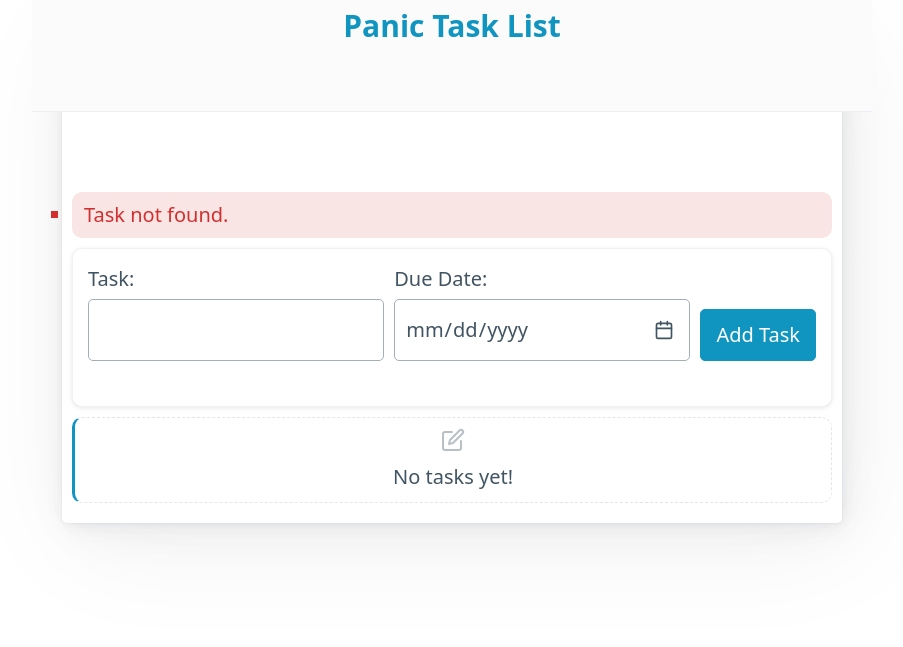
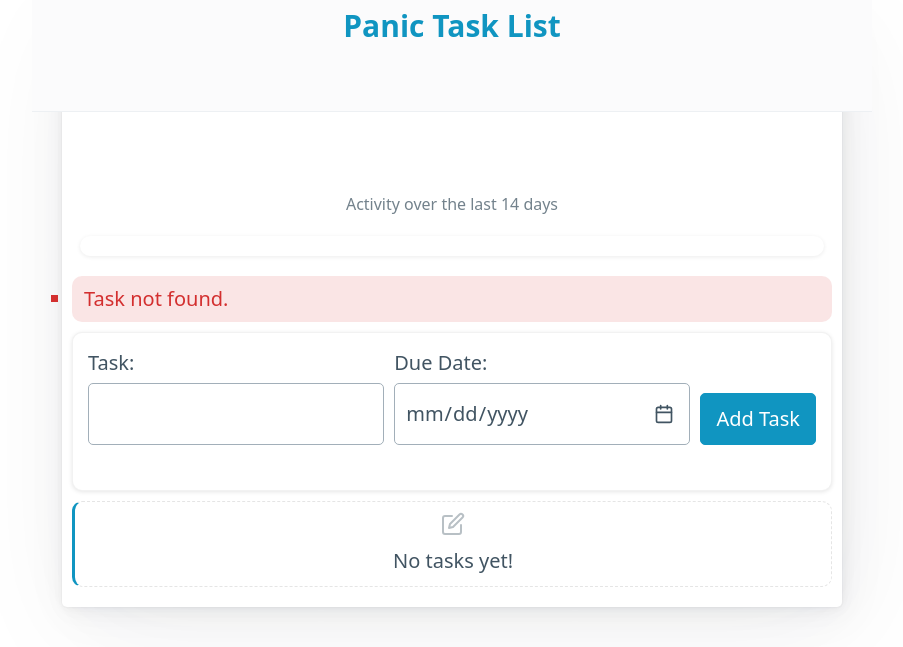
Before and after one commit to rjtavares/Melga, a Flask app: page /task/1 in a window 1280 px wide. Shown: the top 647 px of the page, without its empty margins (188-1091 px from the left). Run offline with Flask 2, Linux system fonts and the light colour scheme; data that the repository does not hold is empty; some libraries are stand-ins or nearby versions.

Commit message:
Add GitHub-style activity graph and track task actions

```diff
--- a/app.py
+++ b/app.py
@@ -1,8 +1,8 @@
 import click
-from flask import Flask, render_template, request, g, make_response, get_flashed_messages, flash
+from flask import Flask, render_template, request, g, make_response, get_flashed_messages, flash, json
 from datetime import date, datetime, timedelta
 import notifications  # Import the entire module instead of specific function
-from db import get_db, get_task
+from db import get_db, get_task, get_activity_data
 from dotenv import load_dotenv
 import os
 
@@ -50,7 +50,28 @@ def index():
             task_dict['is_overdue'] = False
         tasks.append(task_dict)
 
-    return render_template('index.html', tasks=tasks, today=today)
+    # Get activity data for the GitHub-style activity graph
+    activity_data = get_activity_data()
+
+    # Get the last 14 days as a list for display
+    last_14_days = []
+    for i in range(14):
+        day = today - timedelta(days=13-i)
+        day_str = day.strftime('%Y-%m-%d')
+        # Format the date for display
+        day_display = day.strftime('%d/%m')
+        # Create activity info
+        day_info = {
+            'date': day_str,
+            'display': day_display,
+            'actions': activity_data[day_str]['actions'],
+            'completions': activity_data[day_str]['completions'],
+            'weekday': day.strftime('%a')[:1],  # First letter of weekday
+            'is_today': day == today
+        }
+        last_14_days.append(day_info)
+
+    return render_template('index.html', tasks=tasks, today=today, activity_data=last_14_days)
 
 
 # --- HTMX Routes ---
@@ -76,6 +97,38 @@ def get_tasks():
             task_dict['due_date_display'] = "Invalid Date"
             task_dict['is_overdue'] = False
         tasks.append(task_dict)
+
+    # Get activity data for the GitHub-style activity graph
+    activity_data = get_activity_data()
+
+    # Get the last 14 days as a list for display
+    last_14_days = []
+    for i in range(14):
+        day = today - timedelta(days=13-i)
+        day_str = day.strftime('%Y-%m-%d')
+        # Format the date for display
+        day_display = day.strftime('%d/%m')
+        # Create activity info
+        day_info = {
+            'date': day_str,
+            'display': day_display,
+            'actions': activity_data[day_str]['actions'],
+            'completions': activity_data[day_str]['completions'],
+            'weekday': day.strftime('%a')[:1],  # First letter of weekday
+            'is_today': day == today
+        }
+        last_14_days.append(day_info)
+
+    # If this is an HTMX request, only return the updated task list
+    if 'HX-Request' in request.headers:
+        # Return task list and activity graph
+        response = make_response(render_template('_tasks.html', tasks=tasks, today=today))
+        response.headers['HX-Trigger'] = json.dumps({
+            'refreshActivityGraph': {
+                'activity_data': last_14_days
+            }
+        })
+        return response
 
     # Render only the task list part
     return render_template('_tasks.html', tasks=tasks, today=today)
--- a/db.py
+++ b/db.py
@@ -1,6 +1,6 @@
 from flask import g
 import sqlite3
-from datetime import date
+from datetime import date, timedelta
 
 DATABASE = 'tasks.db'
 
@@ -37,3 +37,52 @@ def set_last_notification(task, notification_date=None):
     db = get_db(flask=False)
     db.execute('UPDATE tasks SET last_notification = ? WHERE id = ?', (notification_date or today, task['id']))
     db.commit()
+
+def get_activity_data():
+    """
+    Get activity data for the past 14 days for GitHub-style activity graph
+    Returns a dictionary with:
+    - date strings as keys (YYYY-MM-DD format)
+    - dictionary values containing counts for 'actions' and 'completions'
+    """
+    # Initialize result with the past 14 days
+    today = date.today()
+    result = {}
+
+    # Create entries for each of the last 14 days
+    for i in range(14):
+        day = today - timedelta(days=13-i)  # Start from 13 days ago
+        day_str = day.strftime('%Y-%m-%d')
+        result[day_str] = {"actions": 0, "completions": 0}
+
+    # Get database connection
+    db = get_db(flask=True)
+
+    # Get task actions for the past 14 days
+    start_date = (today - timedelta(days=13)).strftime('%Y-%m-%d')
+    cursor = db.execute(
+        'SELECT action_date, COUNT(*) as count FROM task_actions '
+        'WHERE action_date >= ? GROUP BY action_date',
+        (start_date,)
+    )
+
+    for row in cursor.fetchall():
+        action_date = row['action_date']
+        # Only include dates within our 14-day window
+        if action_date in result:
+            result[action_date]["actions"] = row['count']
+
+    # Get completed tasks for the past 14 days
+    cursor = db.execute(
+        'SELECT completion_date, COUNT(*) as count FROM tasks '
+        'WHERE completion_date >= ? AND completion_date IS NOT NULL GROUP BY completion_date',
+        (start_date,)
+    )
+
+    for row in cursor.fetchall():
+        completion_date = row['completion_date']
+        # Only include dates within our 14-day window
+        if completion_date in result:
+            result[completion_date]["completions"] = row['count']
+
+    return result
--- a/templates/index.html
+++ b/templates/index.html
@@ -398,6 +398,81 @@
             gap: 0.5rem;
             margin-top: 1rem;
         }
+
+        /* Activity graph styles */
+        .activity-graph {
+            display: flex;
+            justify-content: center;
+            align-items: flex-end;
+            gap: 2px;
+            margin: 1rem auto;
+            padding: 0.5rem;
+            background-color: var(--card-background-color);
+            border-radius: 0.5rem;
+            box-shadow: 0 1px 4px rgba(0,0,0,0.08);
+            max-width: 98%;
+        }
+
+        .activity-day {
+            display: flex;
+            flex-direction: column;
+            align-items: center;
+            width: 14px;
+        }
+
+        .activity-box {
+            width: 14px;
+            height: 14px;
+            border-radius: 2px;
+            margin-bottom: 2px;
+            background-color: #ebedf0;
+            transition: all 0.3s ease;
+        }
+
+        .activity-box.actions-1 {
+            background-color: rgba(0, 123, 255, 0.4);
+        }
+
+        .activity-box.actions-2 {
+            background-color: rgba(0, 123, 255, 0.5);
+        }
+
+        .activity-box.actions-3 {
+            background-color: rgba(0, 123, 255, 0.6);
+        }
+
+        .activity-box.actions-4-plus {
+            background-color: rgba(0, 123, 255, 0.7);
+        }
+
+        .activity-box.completions-1-plus {
+            background-color: #007bff;
+        }
+
+        .activity-box.is-today {
+            border: 1px solid #007bff;
+        }
+
+        .activity-day-label {
+            font-size: 0.6rem;
+            color: var(--muted-color);
+            margin-top: 2px;
+        }
+
+        .activity-weekday {
+            font-size: 0.6rem;
+            color: var(--muted-color);
+            height: 14px;
+            margin-bottom: 2px;
+        }
+
+        .activity-header {
+            text-align: center;
+            font-size: 0.8rem;
+            color: var(--muted-color);
+            margin-bottom: 0.25rem;
+            font-weight: normal;
+        }
     </style>
 </head>
 <body>
@@ -406,6 +481,29 @@
             <header>
                 <h1>Panic Task List</h1>
             </header>
+
+            <!-- Activity Graph -->
+            <div class="activity-graph-container">
+                <h6 class="activity-header">Activity over the last 14 days</h6>
+                <div class="activity-graph">
+                    {% for day in activity_data %}
+                    <div class="activity-day">
+                        <div class="activity-weekday">{{ day.weekday }}</div>
+                        <div class="activity-box
+                            {% if day.completions > 0 %}completions-1-plus
+                            {% elif day.actions > 3 %}actions-4-plus
+                            {% elif day.actions == 3 %}actions-3
+                            {% elif day.actions == 2 %}actions-2
+                            {% elif day.actions == 1 %}actions-1
+                            {% endif %}
+                            {% if day.is_today %}is-today{% endif %}"
+                            title="{{ day.display }}: {{ day.actions }} actions, {{ day.completions }} completions">
+                        </div>
+                        <div class="activity-day-label">{{ day.display }}</div>
+                    </div>
+                    {% endfor %}
+                </div>
+            </div>
 
             <!-- Flash Messages -->
             <div id="flash-messages-container">
@@ -473,6 +571,59 @@
             htmx.ajax('GET', '/flash-messages', {target: '#flash-messages-container'});
         });
 
+        // Update activity graph when new data is available
+        document.body.addEventListener('refreshActivityGraph', function(evt) {
+            const activityData = evt.detail.activity_data;
+            if (!activityData || activityData.length === 0) return;
+
+            const activityGraph = document.querySelector('.activity-graph');
+            if (!activityGraph) return;
+
+            // Clear existing graph
+            activityGraph.innerHTML = '';
+
+            // Rebuild the activity graph
+            activityData.forEach(day => {
+                const dayElement = document.createElement('div');
+                dayElement.className = 'activity-day';
+
+                const weekdayElement = document.createElement('div');
+                weekdayElement.className = 'activity-weekday';
+                weekdayElement.textContent = day.weekday;
+                dayElement.appendChild(weekdayElement);
+
+                const boxElement = document.createElement('div');
+                boxElement.className = 'activity-box';
+
+                // Add appropriate class based on activity level
+                if (day.completions > 0) {
+                    boxElement.classList.add('completions-1-plus');
+                } else if (day.actions > 3) {
+                    boxElement.classList.add('actions-4-plus');
+                } else if (day.actions === 3) {
+                    boxElement.classList.add('actions-3');
+                } else if (day.actions === 2) {
+                    boxElement.classList.add('actions-2');
+                } else if (day.actions === 1) {
+                    boxElement.classList.add('actions-1');
+                }
+
+                if (day.is_today) {
+                    boxElement.classList.add('is-today');
+                }
+
+                boxElement.title = `${day.display}: ${day.actions} actions, ${day.completions} completions`;
+                dayElement.appendChild(boxElement);
+
+                const labelElement = document.createElement('div');
+                labelElement.className = 'activity-day-label';
+                labelElement.textContent = day.display;
+                dayElement.appendChild(labelElement);
+
+                activityGraph.appendChild(dayElement);
+            });
+        });
+
         // Handle modal events
         document.body.addEventListener('htmx:afterSwap', function(evt) {
             // Check if modal content was loaded
```
